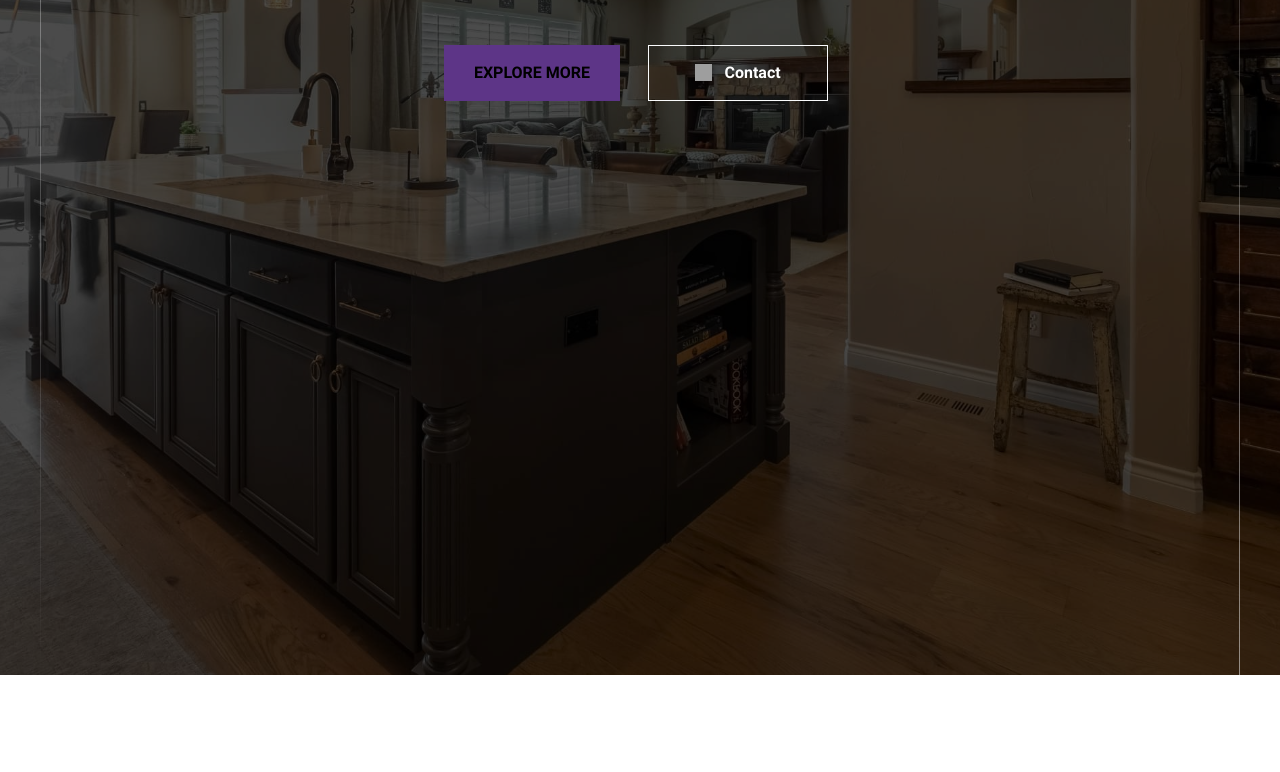
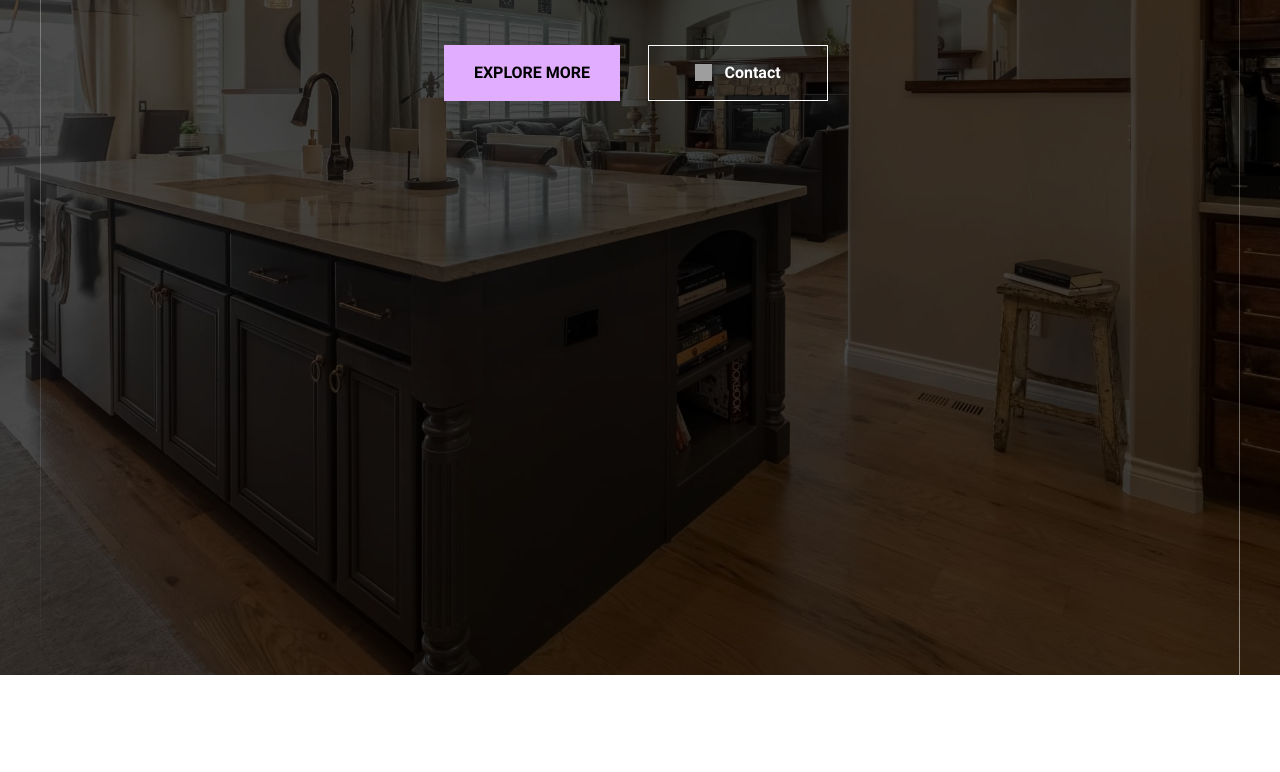
Before and after one commit to TimeKeeper1423/dev-parenting, an Eleventy site: page src/index.html in a window 1280 px wide. Shown: the part 452-1224 px from the top of the page. Built offline with nearby package versions, Linux system fonts and the light colour scheme; Eleventy itself is replaced by a stand-in of ours; files that its build step writes are made by us from their sources; grey boxes are pictures that could not be loaded.

Commit message:
Changed colors

```diff
--- a/src/assets/css/root.css
+++ b/src/assets/css/root.css
@@ -5,7 +5,7 @@
 /* CodeStitch Root and Helpers */
 @media only screen and (min-width: 0em) {
   :root {
-    --primary: #5D3587;
+    --primary: #E1AEFF;
     --primaryLight: #A367B1;
     --secondary: #001f3f;
     --secondaryLight: #001f3f;
```
